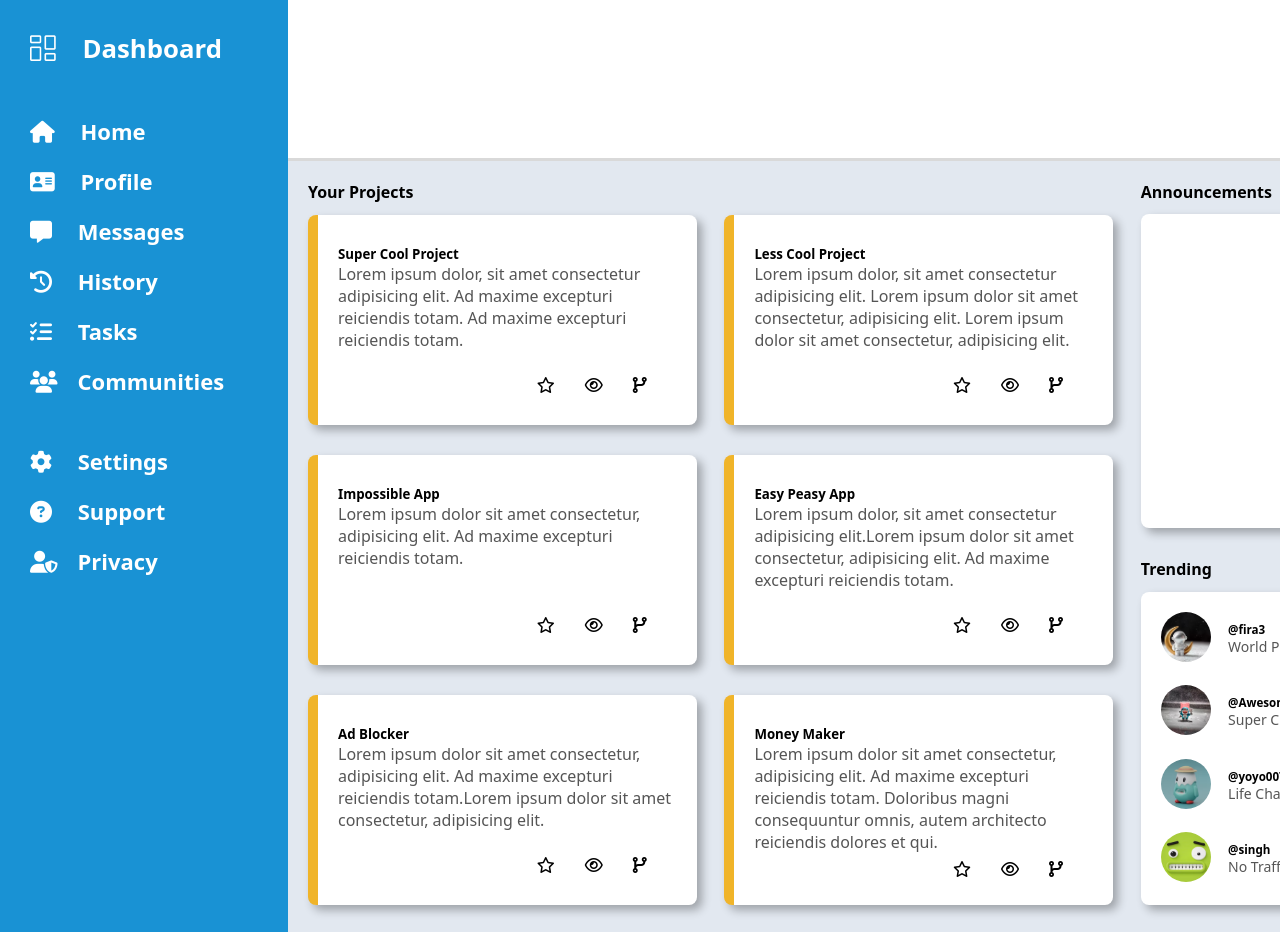
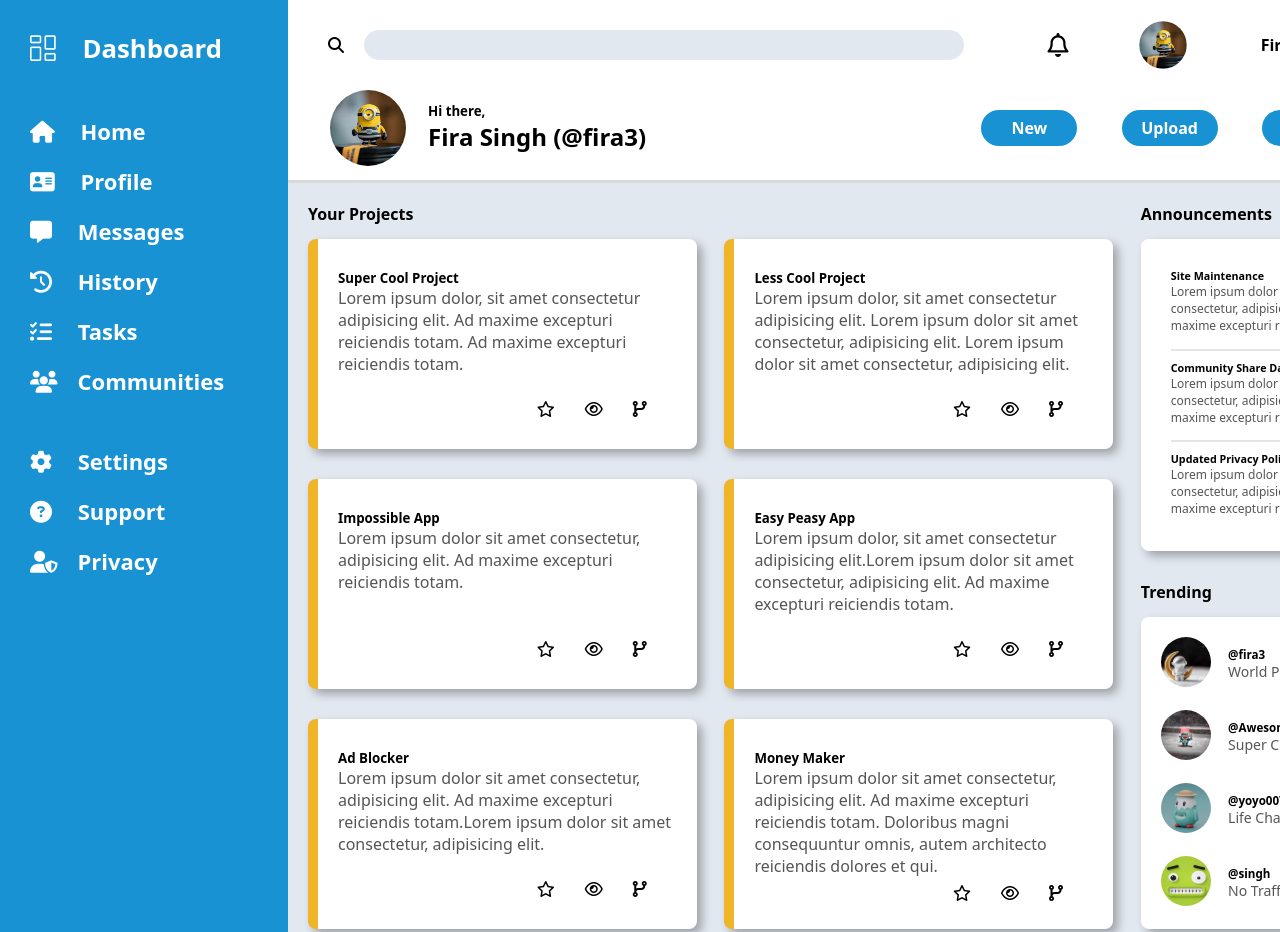
Before and after one commit to PraveenSinghKshatri/Project-Admin-Dashboard, a plain HTML site: page index.html in a window 1280 px wide. Shown: the top 932 px of the page. Drawn offline with nearby package versions, Linux system fonts and the light colour scheme.

Commit message:
Project Completed

```diff
--- a/index.html
+++ b/index.html
@@ -44,7 +44,32 @@
          <!--Main Start-->
         <div class="main">
 
-            <div class="header"></div>
+            <div class="header">
+                <div class="search">
+                    <div class="search-bar">
+                        <i class="fa-solid fa-magnifying-glass"></i><div class="rectangle "></div>
+                    </div>
+                    <div class="profile-alert">
+                        <i class="fa-regular fa-bell"></i>
+                        <div class="circle avatar"></div>
+                        <h4>Fira Singh</h4>
+                    </div>
+                </div>
+                <div class="profile">
+                    <div class="avatar-info">
+                        <div class="avatar avatar-img"></div>
+                        <div class="profile-info">
+                            <h5>Hi there,</h5>
+                            <h2>Fira Singh (@fira3)</h2>
+                        </div>
+                    </div>
+                    <div class="buttons">
+                        <button class="btn">New</button>
+                        <button class="btn">Upload</button>
+                        <button class="btn">Share</button>
+                    </div>
+                </div>
+            </div>
 
             <div class="workspace">
 
@@ -110,12 +135,25 @@
                 </div>
 
                 <div class="col2">
-                    <div class="col2-item ">
+                    <div class="col2-item col2-item1 ">
                         <h4>Announcements</h4>
-                        <div class="announcements radius"></div>
+                        <div class="announcements radius">
+                            <div class="text">
+                                <h6>Site Maintenance</h6>
+                                <p>Lorem ipsum dolor sit amet consectetur, adipisicing elit. Ad maxime excepturi reiciendis totam.</p>
+                            </div>
+                            <div class="text line">
+                                <h6>Community Share Day</h6>
+                                <p>Lorem ipsum dolor sit amet consectetur, adipisicing elit. Ad maxime excepturi reiciendis totam.</p>
+                            </div>
+                            <div class="text">
+                                <h6>Updated Privacy Policy</h6>
+                                <p>Lorem ipsum dolor sit amet consectetur, adipisicing elit. Ad maxime excepturi reiciendis totam.</p>
+                            </div>
+                        </div>
                     </div>
 
-                    <div class="col2-item ">
+                    <div class="col2-item col2-item2">
                         <h4>Trending</h4>
                         <div class="trending radius">
                             <div class="images">
--- a/style.css
+++ b/style.css
@@ -4,6 +4,7 @@
     font-family: system-ui, -apple-system, BlinkMacSystemFont, 'Segoe UI', Roboto, Oxygen, Ubuntu, Cantarell, 'Open Sans', 'Helvetica Neue', sans-serif;
 
 }
+
 
 .container {
     margin: 0 auto;
@@ -39,20 +40,101 @@
 }
 
 
-/* Sidebar End */
-
 
 /*---------------------- Main ---------------------------*/
 .main {
     display: grid;
-    grid-template-rows: 1fr 5fr;
+    grid-template-rows: auto 1fr;
+    height: 100%;
 }
 
 .header {
     background-color: #FFF;
     border-bottom: 3px solid rgba(0,0,0,0.15);
+    display: grid;
+    grid-template-rows: 1fr 2fr;
+    padding: 20px 60px 0 40px;
+    gap: 10px;
+
 }
 
+.search {
+    display: grid;
+    grid-template-columns: 5fr 2fr;
+    padding-right: 40px;
+
+}
+
+.search-bar {
+    display: flex;
+    align-items: center;
+
+}
+
+.rectangle {
+    background-color: #e2e8f0;
+    width: 600px;
+    height: 30px;
+    border-radius: 50px;
+    display: inline-block;
+    margin-left: 20px;
+
+}
+
+.profile-alert {
+    display: flex;
+    align-items: center;
+    justify-content: space-between;
+}
+
+.fa-bell{
+    scale: 1.5;
+}
+
+.avatar {
+    background-image: url(./minion.avif);
+    background-position: center;
+    background-size: cover;
+    scale: 0.95;
+    border-radius: 100%;
+}
+
+.profile {
+    display: grid;
+    grid-template-columns: 3fr 2fr;
+    padding-bottom: 5px;
+}
+
+.avatar-info{
+    display: grid;
+    grid-template-columns: auto 1fr;
+    align-items: center;
+    gap: 20px;
+
+}
+
+.avatar-img {
+    height: 80px;
+    width: 80px;
+
+}
+
+.buttons {
+    display: flex;
+    justify-content: space-around;
+    align-items: center;
+}
+
+.btn {
+    height: 40px;
+    width: 100px;
+    border-radius: 50px;
+    color: #FFF;
+    background-color: #1992d4;
+    font-size: 16px;
+    font-weight: 550;
+    border: 2px solid #FFF;
+}
 
 /*-------------------- Workspace -------------------------*/
 .workspace {
@@ -66,10 +148,10 @@
 }
 
 
-/*----------------------- Col1 ----------------------------*/
+/*----------------- Your Projects (Col1) ---------------*/
 .col1 {
     display: grid;
-    grid-template-rows: 1fr 20fr;
+    grid-template-rows: 1fr 19fr;
 
 }
 
@@ -124,15 +206,31 @@
 
 .col2-item {
     display: grid;
-    grid-template-rows: 1fr 11fr;
+    grid-template-rows: 1fr 10fr;
     gap: 5px;
 
 }
 
+/* ---------------- Announcements -------------------- */
 .announcements {
     background-color: #FFF;
+    display: grid;
+    padding: 30px;
+    gap: 10px;
 }
 
+.announcements p{
+    font-size: 12px;
+}
+
+.line {
+    border-top: 2px solid rgba(0, 0, 0, 0.1);
+    padding-top: 10px;
+    border-bottom: 2px solid rgba(0, 0, 0, 0.1);
+    padding-bottom: 10px;
+}
+
+/* ---------------- Trending -------------------- */
 .trending {
     background-color: #FFF;
     display: grid;
```
